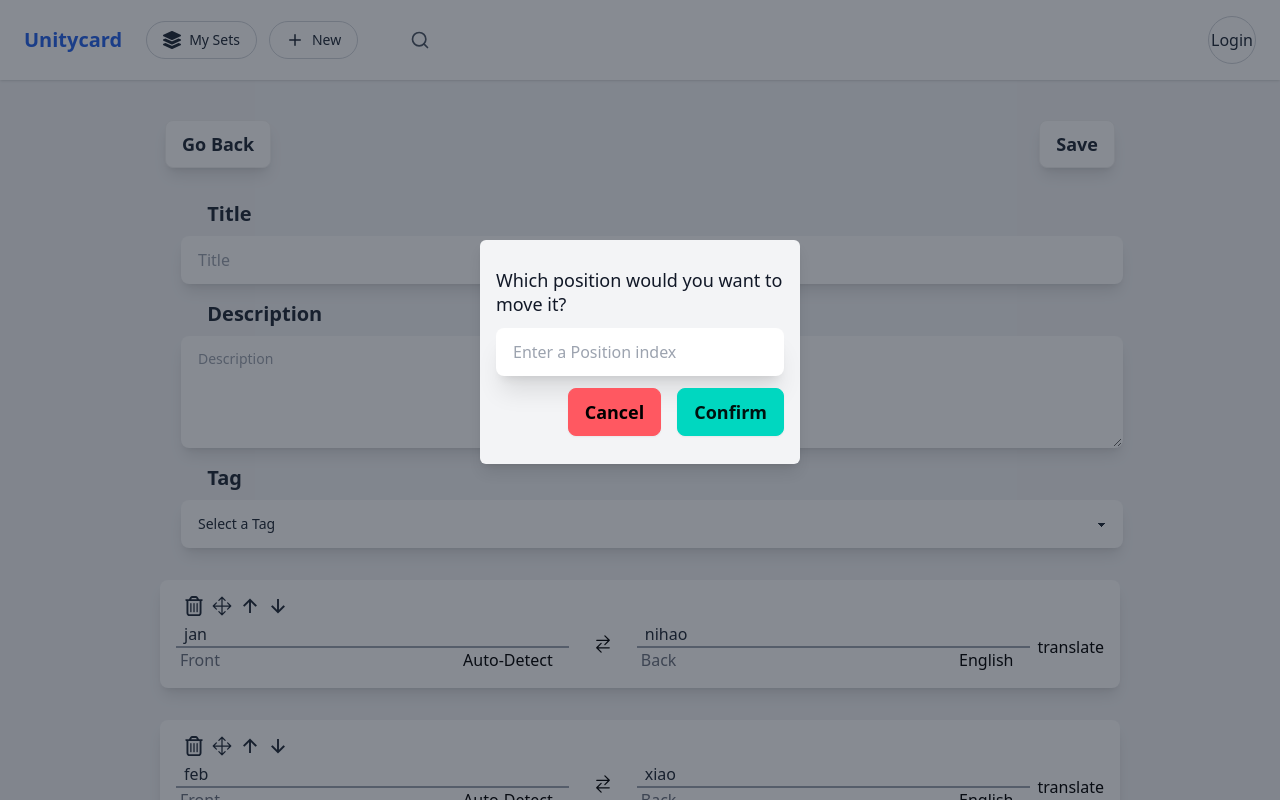
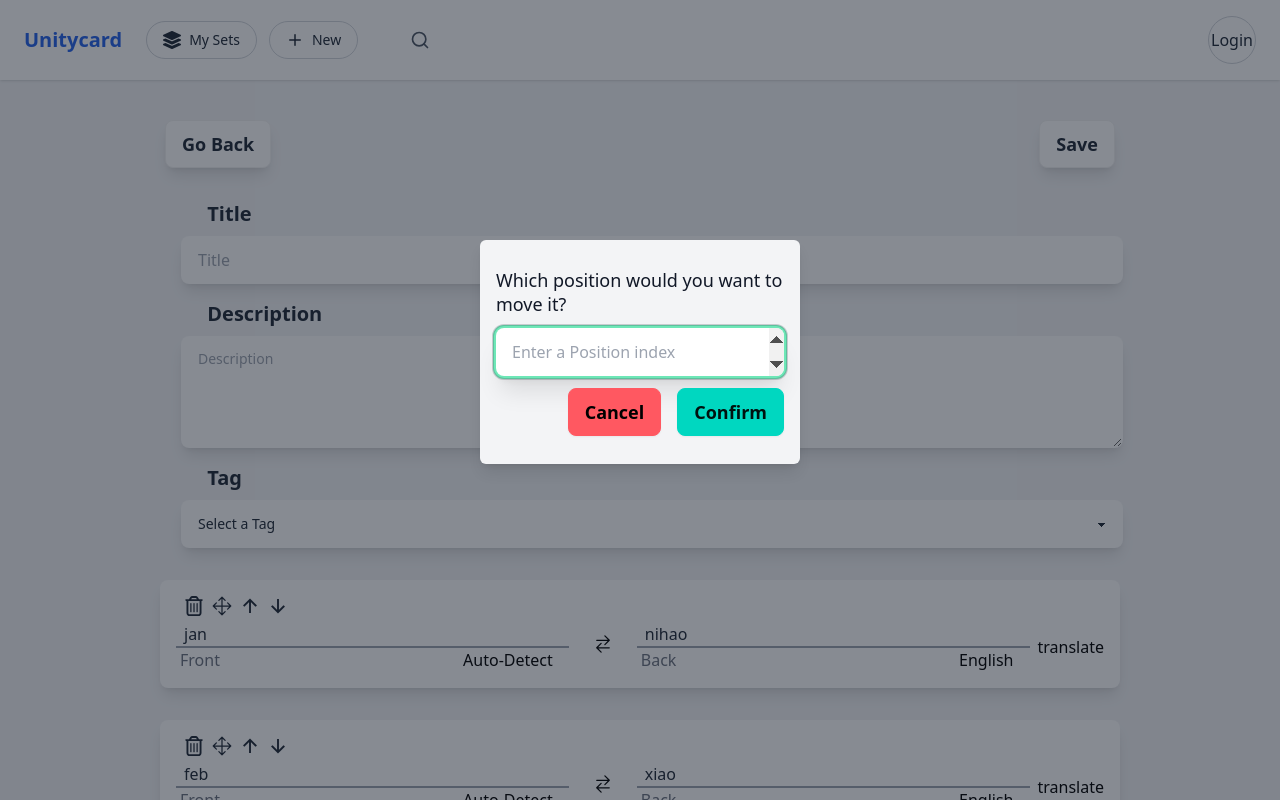
Before and after one commit to JayCenxx/forgetCurve, a React (Create React App) app in the folder forgetcurve_react/: page /CardSetStructure in a window 1280 px wide. Both pictures are taken after a click on the button 222 px from the left and 606 px from the top of the page. Shown: the top 800 px of the page. Built offline with nearby package versions, Linux system fonts and the light colour scheme.

Commit message:
confirm Button2

```diff
--- a/forgetcurve_react/src/components/modal/MoveModal.js
+++ b/forgetcurve_react/src/components/modal/MoveModal.js
@@ -1,47 +1,79 @@
-import { useState } from "react";
+import { useEffect, useRef, useState } from "react";
 
 // MoveModal.js
-export const MoveModal = ({ index3,isOpen, close ,moveCardJSX }) => {
+export const MoveModal = ({ index3, isOpen, close, moveCardJSX }) => {
+  const [targetPosition, setTargetPostion] = useState("");
+  const inputRef = useRef(null);
+  const modalRef = useRef(null);  // Reference to the modal content
 
+  useEffect(() => {
+    if (isOpen) {
+      inputRef.current.focus();
+      const handleClickOutside = (event) => {
+        if (modalRef.current && !modalRef.current.contains(event.target)) {
+          close();
+        }
+      };
 
-  const[targetPosition,setTargetPostion]=useState('')
+      document.addEventListener('mousedown', handleClickOutside);
+      return () => {
+        document.removeEventListener('mousedown', handleClickOutside);
+      };
+    }
+  }, [isOpen, close]);
 
-  const inputHandler=(e)=>{
-    setTargetPostion(e.target.value)
+  const inputHandler = (e) => {
+    setTargetPostion(e.target.value);
+  };
+
+  const confirmMove = (e) => {
+    e.stopPropagation();
+    if (targetPosition) {
+      moveCardJSX(index3, parseInt(targetPosition) - 1);
     }
+    close();
+  };
 
-  const confirmMove=(e)=>{
-    // make sure the scrollbar dont move when user click the confirm button,  removed if u want the scrollbar to move to the targetPosition
-    e.stopPropagation();
-    if(targetPosition){
-      moveCardJSX(index3, parseInt(targetPosition ) - 1);
+  const keyPress = (e) => {
+    if (e.key === "Enter") {
+      confirmMove(e);
     }
-    close()
-  }
-
-
+  };
 
   if (!isOpen) return null;
   return (
     <>
-
-
-       <main className="fixed inset-0 bg-gray-900 bg-opacity-50 overflow-y-auto h-full w-full z-10 " id="my-modal">
-       <section className="relative top-60 mx-auto p-4 w-1/4 shadow-lg rounded-md  bg-gray-100 rounded-2xl">
-        <div className="mt-3  ">
-          <h3 className="text-lg leading-6 font-medium text-gray-900 ">Which position would you want to move it?</h3>
-          {/* Input and buttons */}
+      <main
+        className="fixed inset-0 bg-gray-900 bg-opacity-50 overflow-y-auto h-full w-full z-10"
+        id="my-modal"
+      >
+        <section
+          ref={modalRef}
+          className="relative top-60 mx-auto p-4 w-1/4 shadow-lg rounded-md bg-gray-100 rounded-2xl"
+        >
+          <div className="mt-3">
+            <h3 className="text-lg leading-6 font-medium text-gray-900">
+              Which position would you want to move it?
+            </h3>
             <input
+              ref={inputRef}
               onChange={inputHandler}
+              onKeyPress={keyPress}
               placeholder="Enter a Position index"
-            className=" input w-full basis-9/12  ring-emerald-300 focus:border-none focus:ring shadow-xl mt-3 h-15"
+              className="input w-full basis-9/12 ring-emerald-300 focus:border-none focus:ring shadow-xl mt-3 h-15"
               type="number"
             />
             <div className="flex py-3 space-x-4">
               <div className="basis-7/12"></div>
-            <button className="btn btn-error text-lg" onClick={() => close()}>Cancel</button>
-
-            <button  className="btn btn-accent text-lg" onClick={e=>confirmMove(e)}>Confirm</button>
+              <button className="btn btn-error text-lg" onClick={() => close()}>
+                Cancel
+              </button>
+              <button
+                className="btn btn-accent text-lg"
+                onClick={(e) => confirmMove(e)}
+              >
+                Confirm
+              </button>
             </div>
           </div>
         </section>
```
Lines whose indentation alone changed are shown as unchanged.
